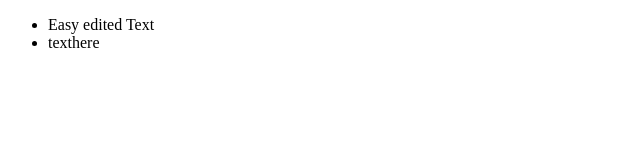
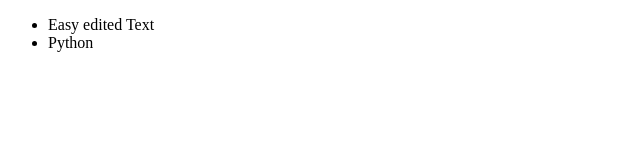
Before and after one commit to ShreedattPandya/Javascript-Basics, a plain HTML site: page 06_dom/04_dom.html in a window 1280 px wide. Shown: the full height of the page, 0-640 px from the left. Drawn offline with Linux system fonts and the light colour scheme.

Commit message:
Edit & remove elements

```diff
--- a/06_dom/04_dom.html
+++ b/06_dom/04_dom.html
@@ -28,14 +28,15 @@
         optiLang("Java");
 
         //Edit
-        const secLang = document.querySelector("li:nth-child(2)")
+        const secLang = document.querySelector("li:nth-child(1)")
+        console.log(secLang) // <li> Javascript </li>
         const secEle = document.createElement('li');
         secEle.textContent = "texthere"
         secLang.replaceWith(secEle);
 
         //Another edit
         const editLang = document.querySelector("li:first-child")
-        editLang.outerHTML = '<li>Easy edited Text</li>'
+        editLang.outerHTML = '<li>Easy edited Text</li>' //replace the entire outer HTML with tags. No element needed
 
         //remove
         const lastLang = document.querySelector("li:last-child")
```
